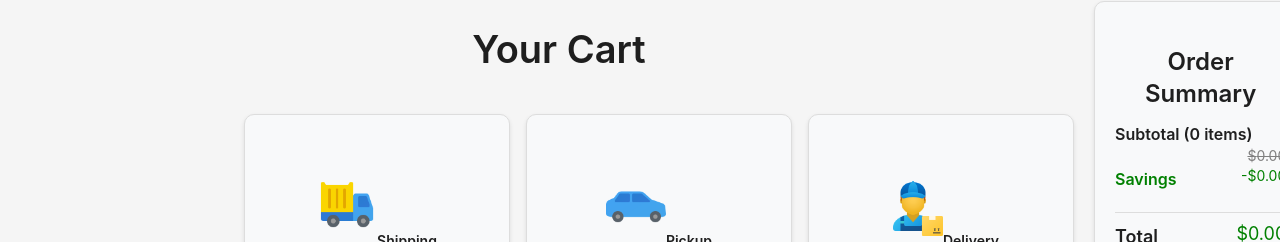
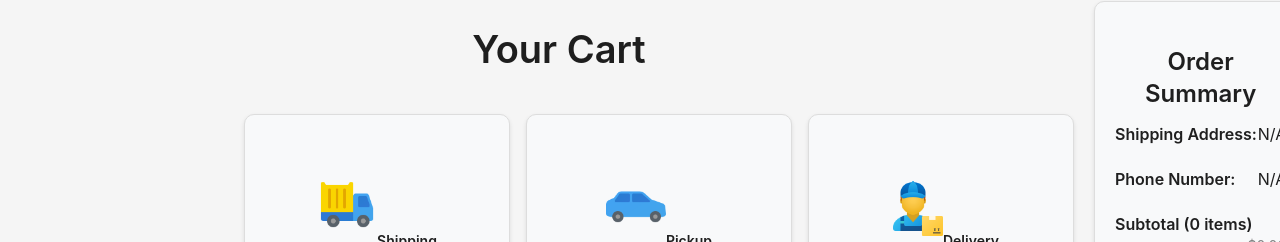
Before and after one commit to divey26/ecommerce, a React (Create React App) app in the folder frontend/: page /cart in a window 1280 px wide. Shown: the part 107-349 px from the top of the page. Built offline with nearby package versions, Linux system fonts and the light colour scheme.

Commit message:
cart address N/A

```diff
--- a/frontend/src/common/Auth/Login.js
+++ b/frontend/src/common/Auth/Login.js
@@ -13,12 +13,14 @@ const Login = () => {
       const response = await axios.post('http://localhost:5000/api/login', values);
       console.log("Login Response:", response.data);
 
-        const { token, userId, email } = response.data;
+      const { token, userId, email, address, phone } = response.data;
 
-        // Store token, userId, and email in localStorage
+      // Store token, userId, email, address, and phone in localStorage
       localStorage.setItem('token', token);
       localStorage.setItem('userId', userId);
       localStorage.setItem('userEmail', email); // Store the user's email
+      localStorage.setItem('userAddress', address); // Store the user's address
+      localStorage.setItem('userPhone', phone); // Store the user's phone number
 
       console.log("uid:", userId);
 
@@ -29,6 +31,7 @@ const Login = () => {
       alert('Login failed. Please check your credentials.');
     }
   };
+
 
   return (
     <div style={styles.container}>
--- a/frontend/src/common/cart/CartView.js
+++ b/frontend/src/common/cart/CartView.js
@@ -1,7 +1,8 @@
-import React from 'react';
+import React, { useContext } from 'react';
 import { Layout, Col, Row, Card, Button, Typography, List } from 'antd';
 import { useCart } from './CartContext';
 import LayoutNew from '../../Layout';
+import { AuthContext } from '../../utils/AuthContext';
 
 import truck from "../../Images/truck-.png";
 import car from "../../Images/car.png";
@@ -12,6 +13,7 @@ const { Content } = Layout;
 
 const CartView = () => {
   const { cart, removeFromCart } = useCart();
+  const { userDetails } = useContext(AuthContext);  // Access user details from the context
 
   const trimDescription = (description, maxLength = 50) => {
     if (description.length > maxLength) {
@@ -186,7 +188,6 @@ const CartView = () => {
             )}
           </div>
 
-
           <div
             style={{
               flex: 1,
@@ -200,6 +201,21 @@ const CartView = () => {
             }}
           >
             <Title level={3} style={{ textAlign: 'center' }}>Order Summary</Title>
+
+            {/* Displaying user address and phone */}
+            <div style={{ marginBottom: '20px' }}>
+              <Text style={{ fontSize: '16px' }}><strong>Shipping Address:</strong></Text>
+              <Text style={{ float: 'right', fontSize: '16px' }}>
+                {userDetails ? userDetails.address : 'N/A'}
+              </Text>
+            </div>
+            <div style={{ marginBottom: '20px' }}>
+              <Text style={{ fontSize: '16px' }}><strong>Phone Number:</strong></Text>
+              <Text style={{ float: 'right', fontSize: '16px' }}>
+                {userDetails ? userDetails.phone : 'N/A'}
+              </Text>
+            </div>
+
             <div style={{ marginBottom: '20px' }}>
               <Text style={{ fontSize: '16px' }}>
                 <strong>Subtotal ({cart.length} items)</strong>
@@ -209,17 +225,13 @@ const CartView = () => {
               </span>
             </div>
             <div style={{ marginBottom: '20px' }}>
-                <Text style={{ fontSize: '16px', color: 'green' }}>
-                  <strong>Savings</strong>
-                </Text>
+              <Text style={{ fontSize: '16px', color: 'green' }}><strong>Savings</strong></Text>
               <span style={{ float: 'right', color: 'green' }}>
                 -${cart.reduce((total, item) => total + (item.price * item.discount) / 100, 0).toFixed(2)}
               </span>
             </div>
             <div style={{ marginBottom: '20px', borderTop: '1px solid #ddd', paddingTop: '10px' }}>
-                <Text style={{ fontSize: '18px' }}>
-                  <strong>Total</strong>
-                </Text>
+              <Text style={{ fontSize: '18px' }}><strong>Total</strong></Text>
               <span style={{ float: 'right', color: 'green', fontSize: '18px' }}>
                 ${cart.reduce((total, item) => total + (item.price - (item.price * item.discount) / 100), 0).toFixed(2)}
               </span>
--- a/frontend/src/utils/AuthContext.js
+++ b/frontend/src/utils/AuthContext.js
@@ -16,10 +16,12 @@ export const AuthProvider = ({ children }) => {
   const token = localStorage.getItem('token');
   const userId = localStorage.getItem('userId');
   const userEmail = localStorage.getItem('userEmail');
+  const address = localStorage.getItem('userAddress');
+  const phone = localStorage.getItem('userPhone');
 
   if (token) {
     setAuthenticated(true);
-      setUserDetails({ userId, email: userEmail });
+    setUserDetails({ userId, email: userEmail, address, phone });
   } else {
     setAuthenticated(false);
     setUserDetails(null);
--- a/frontend/src/utils/auth.js
+++ b/frontend/src/utils/auth.js
@@ -2,6 +2,8 @@ export const isAuthenticate = () => {
   const token = localStorage.getItem('token');
   const userId = localStorage.getItem('userId');
   const userEmail = localStorage.getItem('userEmail');
+  const address = localStorage.getItem('userAddress'); // Fixed: Removed extra argument
+  const phone = localStorage.getItem('userPhone'); // Fixed: Removed extra argument
 
   if (token) {
     return {
@@ -9,6 +11,8 @@ export const isAuthenticate = () => {
       userDetails: {
         userId,
         email: userEmail,
+        address, // Added address
+        phone,   // Added phone
       },
     };
   }
```
Lines whose indentation alone changed are shown as unchanged.
